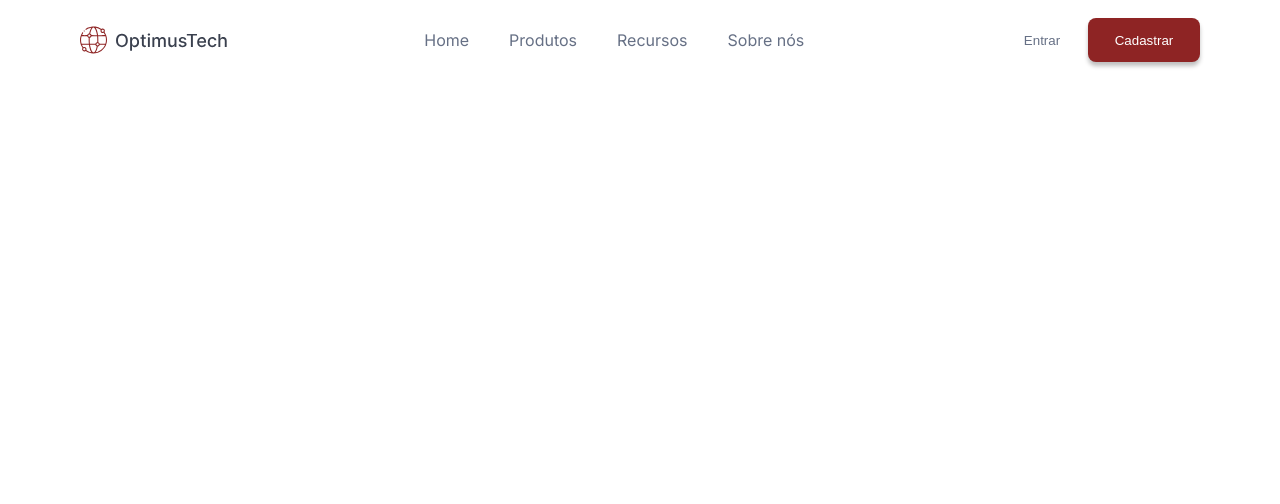
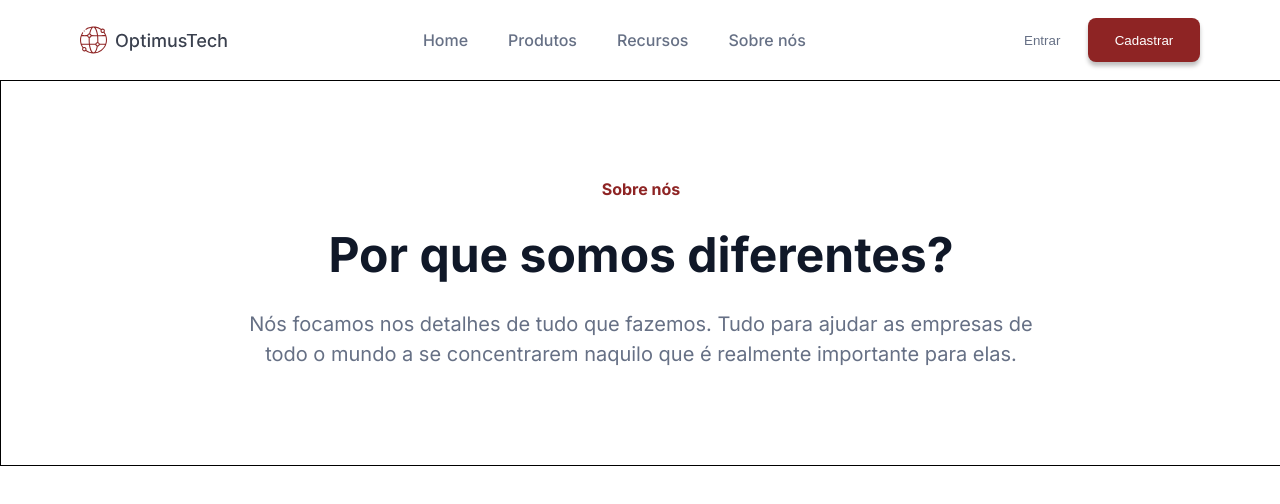
Before and after one commit to devguimaraes/7DaysOfCode, a plain HTML site: page index.html in a window 1280 px wide. Drawn offline with Linux system fonts and the light colour scheme.

Commit message:
Adicionado sessão SOBRE

```diff
--- a/_assets/css/global.css
+++ b/_assets/css/global.css
@@ -1,19 +1,21 @@
 @import url('https://fonts.googleapis.com/css2?family=Inter:wght@400;500;700&display=swap');
 
-:root{
+:root {
     --vermelho: #8E2424;
     --azul-escuro: #3A404E;
     --cinza-claro: #667085;
     --branco: #FFFFFF;
+    --preto-titulo: #101828;
 
     --fonte: 'Inter', sans-serif;
 
 }
 
-body{
+body {
     color: var(--cinza-claro);
     font-family: var(--fonte);
     font-size: 1rem;
+    font-weight: 500;
 }
 
 /* Header > cabeçalho */
@@ -68,3 +70,53 @@ body{
     color: var(--branco);
     box-shadow: 0px 4px 4px 0px #00000040;
 }
+
+
+/* Sobre */
+
+.sobre {
+    display: flex;
+    flex-direction: column;
+    align-items: center;
+    justify-content: center;
+
+    width: 100%;
+
+
+    padding-top: 6rem;
+    padding-bottom: 6rem;
+
+    gap: 1.5rem;
+
+
+    border: solid black 1px;
+}
+
+.sobre_span {
+    color: var(--vermelho);
+    font-weight: 700;
+    line-height: 24px;
+}
+
+
+.sobre__titulo {
+    font-size: 3rem;
+    font-weight: 700;
+    line-height: 60px;
+    color: var(--preto-titulo);
+}
+
+.sobre__paragrafo {
+    font-size: 20px;
+    font-weight: 400;
+    line-height: 30px;
+    letter-spacing: 0em;
+    text-align: center;
+
+
+    font-style: normal;
+    font-weight: 400;
+    font-size: 20px;
+    line-height: 30px;
+
+}
--- a/index.html
+++ b/index.html
@@ -1,5 +1,6 @@
 <!DOCTYPE html>
 <html lang="pt-br">
+
 <head>
     <meta charset="UTF-8">
     <meta http-equiv="X-UA-Compatible" content="IE=edge">
@@ -11,10 +12,11 @@
 
     <title>Optimus Tech</title>
 </head>
+
 <body>
     <header class="cabecalho">
         <nav class="cabecalho__nav">
-            <img src="/_assets/img/icons/logotipo.svg" alt="" class="logotipo">
+            <img src="_assets/img/icons/_Button base.svg" alt="" class="logotipo">
             <ul class="cabecalho_menu">
                 <li class="menu__item">Home</li>
                 <li class="menu__item">Produtos</li>
@@ -26,6 +28,12 @@
                 <button class=" btn__login btn--cadastro">Cadastrar</button>
             </div>
         </nav>
+        <section class="sobre">
+            <span class="sobre_span">Sobre nós</span>
+            <h1 class="sobre__titulo">Por que somos diferentes?</h1>
+            <p class="sobre__paragrafo">Nós focamos nos detalhes de tudo que fazemos. Tudo para ajudar as empresas de <br>
+                todo o mundo a se concentrarem naquilo que é realmente importante para elas.</p>
+        </section>
 
     </header>
     <main>
@@ -36,4 +44,5 @@
     </footer>
 
 </body>
+
 </html>
```
Also changed, not shown: _assets/img/icons/_Button base.svg (added).
